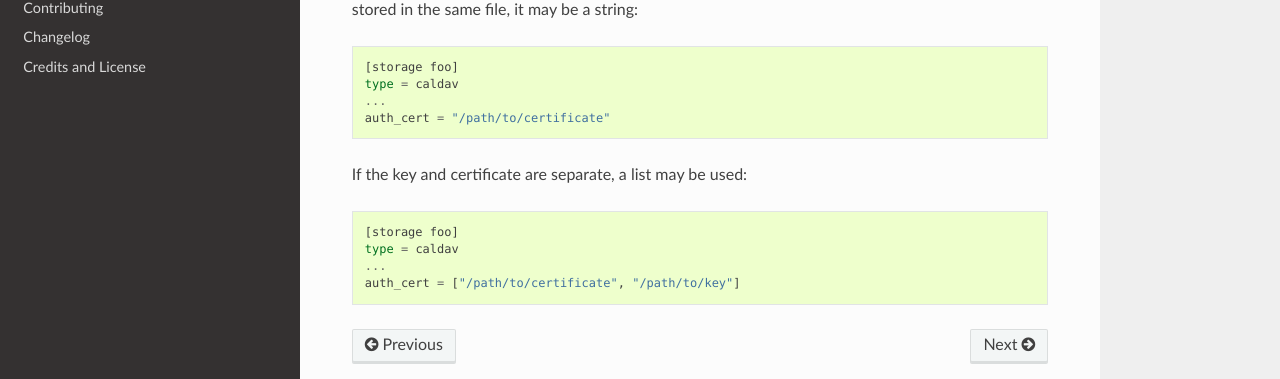
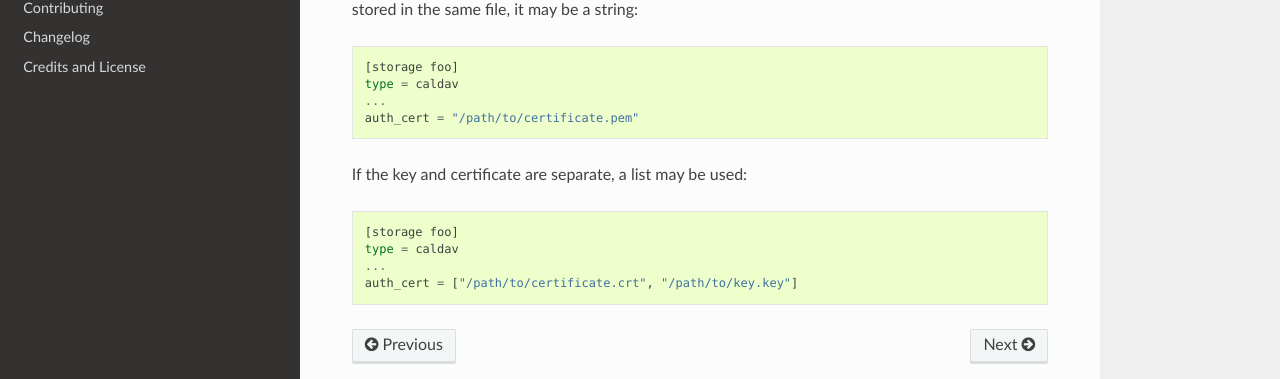
Before and after one commit to pimutils/vdirsyncer, a Sphinx documentation site: the page built from docs/ssl-tutorial.rst, in a window 1280 px wide and 900 px high, scrolled down 772 px. Shown: the part 406-785 px from the top of the window. Built offline with Sphinx 7.4.7 and the Read the Docs theme 2.0.0, drawn with Linux system fonts in a browser that asks for light colours.

Commit message:
client cert doc: Add hints about fileexts

```diff
--- a/docs/ssl-tutorial.rst
+++ b/docs/ssl-tutorial.rst
@@ -64,13 +64,13 @@ key and certificate are stored in the same file, it may be a string::
    [storage foo]
    type = caldav
    ...
-   auth_cert = "/path/to/certificate"
+   auth_cert = "/path/to/certificate.pem"
 
 If the key and certificate are separate, a list may be used::
 
    [storage foo]
    type = caldav
    ...
-   auth_cert = ["/path/to/certificate", "/path/to/key"]
+   auth_cert = ["/path/to/certificate.crt", "/path/to/key.key"]
 
 .. _requests: http://www.python-requests.org/
```
